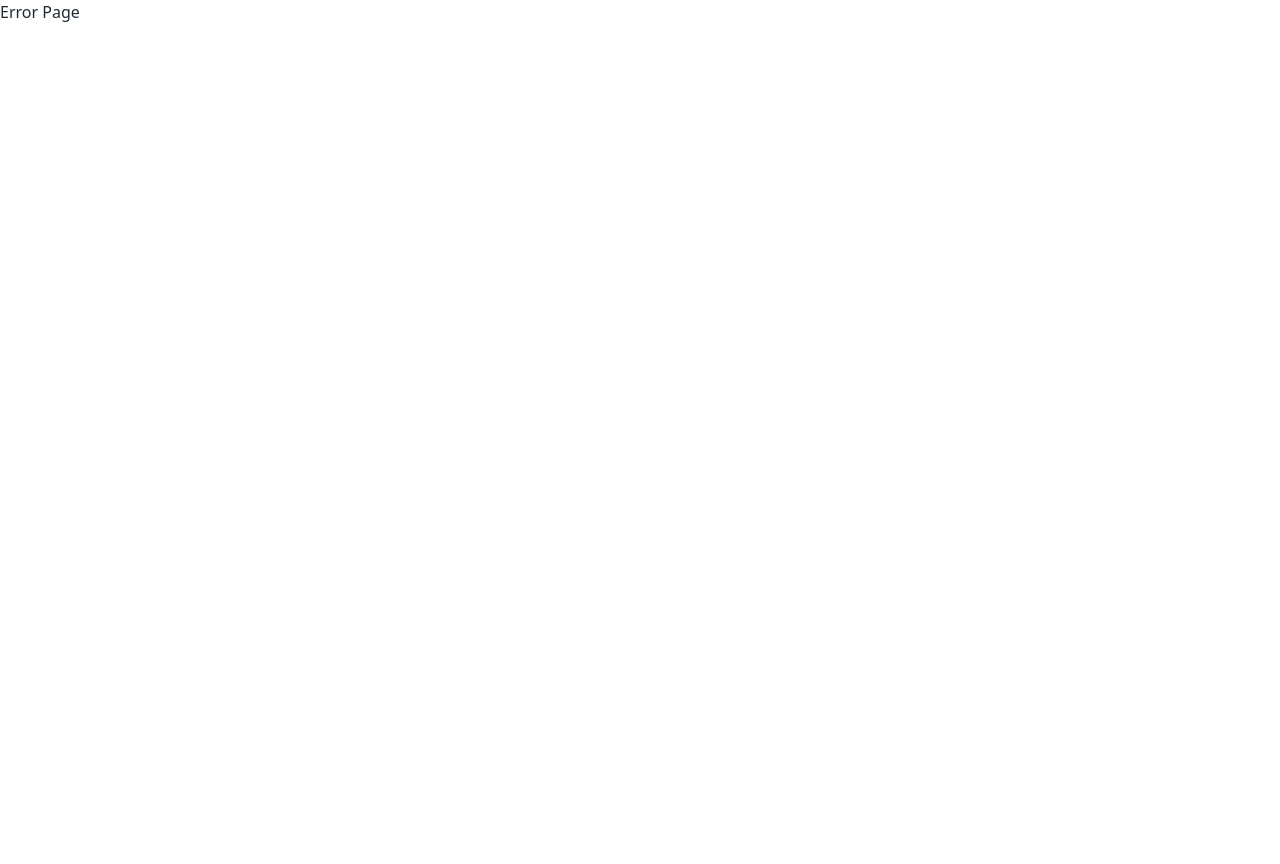
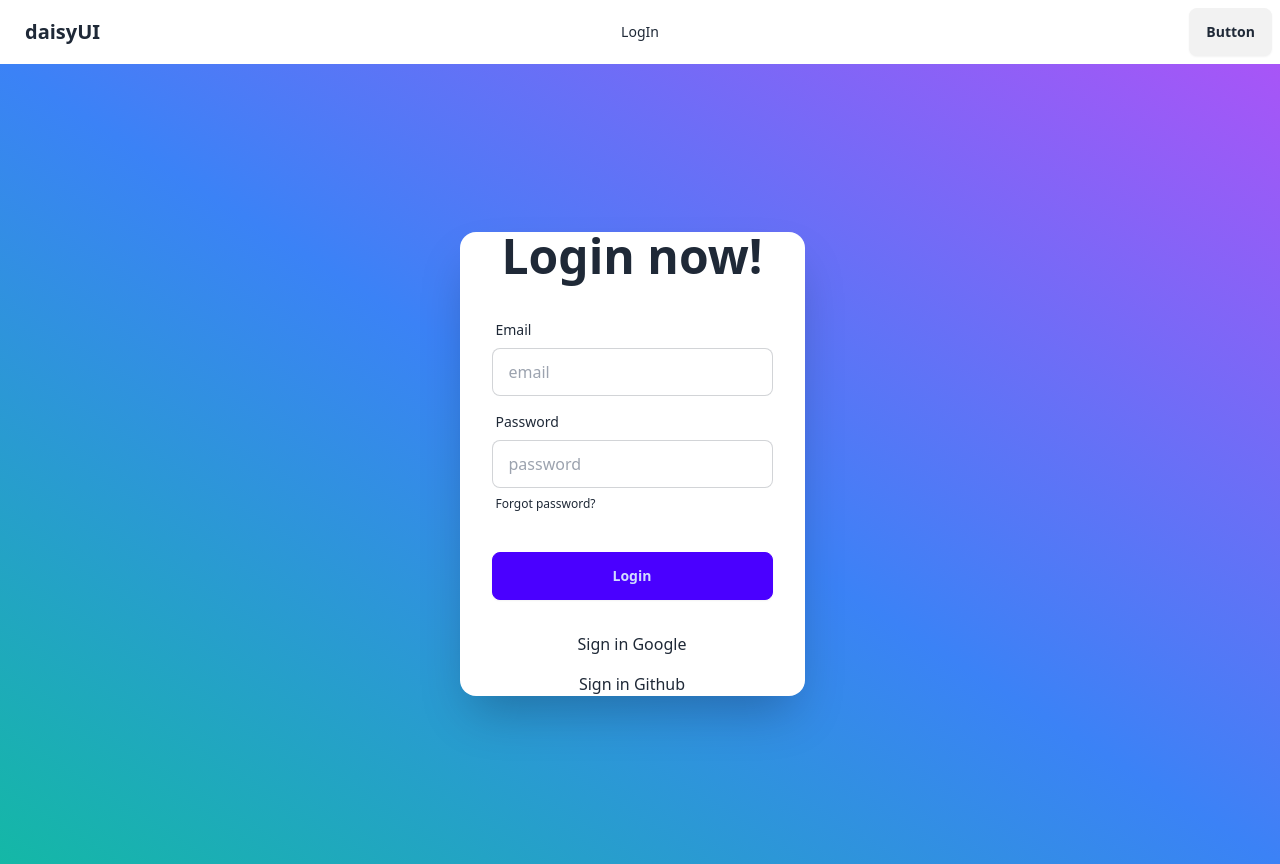
Before and after one commit to tawhidislam22/volunteer-management-client-, a React (Vite) app: page /login in a window 1280 px wide. Before the commit this address had no page. Before the commit the page ends 800 px from the top, so only its background shows below. Built offline with nearby package versions, Linux system fonts and the light colour scheme; no server answers.

Commit message:
login and social login page done

```diff
--- a/src/Context/AuthContext/AuthProvider.jsx
+++ b/src/Context/AuthContext/AuthProvider.jsx
@@ -1,8 +1,52 @@
+
+import { useEffect, useState } from "react";
 import AuthContext from "./AuthContext";
+import { createUserWithEmailAndPassword, GithubAuthProvider, GoogleAuthProvider, onAuthStateChanged, signInWithEmailAndPassword, signInWithPopup, signOut } from "firebase/auth";
+import auth from "../../Firebase/Firebase.init";
+const googleAuthProvider=new GoogleAuthProvider()
+const githubAuthProvider=new GithubAuthProvider()
+const AuthProvider = ({children}) => {
+    const [user,setUser]=useState(null)
+    const [loading,setLoading]=useState(true)
+    const createUser=(email,password)=>{
+        setLoading(true)
+        return createUserWithEmailAndPassword(auth,email,password)
+    }
+    const userSignIn=(email,password)=>{
+        setLoading(true)
+        return signInWithEmailAndPassword(auth,email,password)
+    }
+    const signOutUser=()=>{
+        setLoading(true)
+        return signOut(auth)
+    }
+    const signInWithGoogle=()=>{
+        setLoading(true)
+        return signInWithPopup(auth,googleAuthProvider)
+    }
+    const signInWithGithub=()=>{
+        setLoading(true)
+        return signInWithPopup(auth,githubAuthProvider)
+    }
+    useEffect(()=>{
+        const unsubscribe=onAuthStateChanged(auth,currentUser=>{
+            setLoading(false)
+            setUser(currentUser)
+        })
+        return ()=>{
+            unsubscribe()
+        }
+    },[])
+    const info={
+        user,
+        loading,
+        createUser,
+        userSignIn,
+        signOutUser,
+        signInWithGoogle,
+        signInWithGithub
 
-
-const AuthProvider = ({children}) => {
-    const info={}
+    }
     return (
         <AuthContext.Provider value={info}>
             {children}
--- a/src/Firebase/Firebase.init.js
+++ b/src/Firebase/Firebase.init.js
@@ -16,5 +16,5 @@ const firebaseConfig = {
 
 // Initialize Firebase
 const app = initializeApp(firebaseConfig);
-
-export default auth=getAuth(app);
+const auth=getAuth(app);
+export default auth;
--- /dev/null
+++ b/src/Pages/Home/Home.jsx
@@ -0,0 +1,11 @@
+
+
+const Home = () => {
+    return (
+        <div>
+
+        </div>
+    );
+};
+
+export default Home;
--- a/src/Pages/Login/Login.jsx
+++ b/src/Pages/Login/Login.jsx
@@ -1,8 +1,56 @@
+import useAuth from "../../Hooks/useAuth";
+import SocialLogin from "../SocialLogin/SocialLogin";
 
 const Login = () => {
+    const {userSignIn}=useAuth()
+    const handleLogin=e=>{
+        e.preventDefault()
+        const email=e.target.email.value;
+        const password=e.target.password.value;
+        userSignIn(email,password)
+        .then(res=>console.log(res))
+        .catch(err=>{
+            console.log(err.message)
+        })
+
+
+    }
     return (
-        <div>
+        <div className="w-full bg-gradient-to-bl to-teal-500 via-blue-500  from-purple-500">
+            <div className="hero  min-h-screen">
+                <div className="hero-content flex-col lg:flex-row-reverse">
+                    <div className="text-center lg:text-left">
 
+
+                    </div>
+                    <div className="card bg-base-100 w-full max-w-sm shrink-0 shadow-2xl">
+                    <h1 className="mx-auto text-5xl font-bold">Login now!</h1>
+                        <form onSubmit={handleLogin} className="card-body">
+                            <div className="form-control">
+                                <label className="label">
+                                    <span className="label-text">Email</span>
+                                </label>
+                                <input name="email" type="email" placeholder="email" className="input input-bordered" required />
+                            </div>
+                            <div className="form-control">
+                                <label className="label">
+                                    <span className="label-text">Password</span>
+                                </label>
+                                <input name="password" type="password" placeholder="password" className="input input-bordered" required />
+                                <label className="label">
+                                    <a href="#" className="label-text-alt link link-hover">Forgot password?</a>
+                                </label>
+                            </div>
+                            <div className="form-control mt-6">
+                                <button className="btn btn-primary">Login</button>
+                            </div>
+                        </form>
+                        <div>
+                            <SocialLogin></SocialLogin>
+                        </div>
+                    </div>
+                </div>
+            </div>
         </div>
     );
 };
--- a/src/Pages/ShredPages/Navbar.jsx
+++ b/src/Pages/ShredPages/Navbar.jsx
@@ -1,9 +1,44 @@
 import React from 'react';
+import { NavLink } from 'react-router-dom';
 
 const Navbar = () => {
+    const links=<>
+    <NavLink to='/login'><li>LogIn</li></NavLink>
+    </>
     return (
-        <div>
-
+        <div className="navbar bg-base-100">
+            <div className="navbar-start">
+                <div className="dropdown">
+                    <div tabIndex={0} role="button" className="btn btn-ghost lg:hidden">
+                        <svg
+                            xmlns="http://www.w3.org/2000/svg"
+                            className="h-5 w-5"
+                            fill="none"
+                            viewBox="0 0 24 24"
+                            stroke="currentColor">
+                            <path
+                                strokeLinecap="round"
+                                strokeLinejoin="round"
+                                strokeWidth="2"
+                                d="M4 6h16M4 12h8m-8 6h16" />
+                        </svg>
+                    </div>
+                    <ul
+                        tabIndex={0}
+                        className="menu menu-sm dropdown-content bg-base-100 rounded-box z-[1] mt-3 w-52 p-2 shadow">
+                        {links}
+                    </ul>
+                </div>
+                <a className="btn btn-ghost text-xl">daisyUI</a>
+            </div>
+            <div className="navbar-center hidden lg:flex">
+                <ul className="menu menu-horizontal px-1">
+                    {links}
+                </ul>
+            </div>
+            <div className="navbar-end">
+                <a className="btn">Button</a>
+            </div>
         </div>
     );
 };
--- /dev/null
+++ b/src/Pages/SocialLogin/SocialLogin.jsx
@@ -0,0 +1,28 @@
+import useAuth from "../../Hooks/useAuth";
+
+
+const SocialLogin = () => {
+    const {signInWithGoogle,signInWithGithub}=useAuth()
+    const handleSignInGoogle=()=>{
+        signInWithGoogle()
+        .then(res=>console.log(res))
+        .catch(err=>{
+            console.log(err.message)
+        })
+    }
+    const handleSignInGithub=()=>{
+        signInWithGithub()
+        .then(res=>{
+            console.log(res)
+        })
+        .then(err=>console.log(err.message))
+    }
+    return (
+        <div className="flex flex-col gap-4">
+            <button onClick={handleSignInGoogle}>Sign in Google</button>
+            <button onClick={handleSignInGithub}>Sign in Github</button>
+        </div>
+    );
+};
+
+export default SocialLogin;
```
Also changed, not shown: src/Router/Router.jsx (+10 -1 lines).
